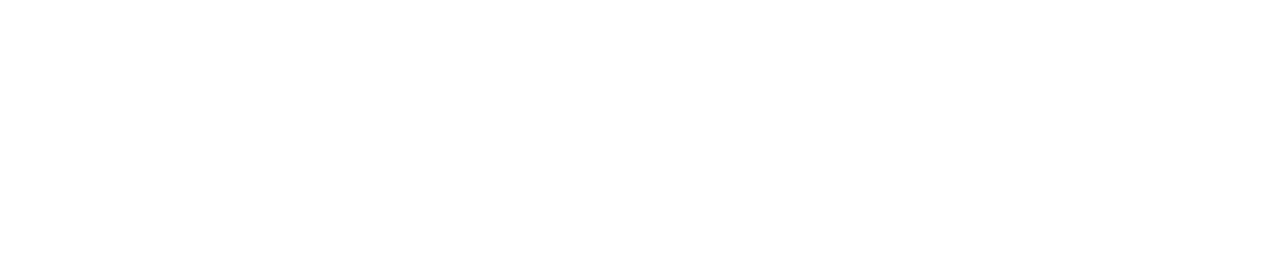
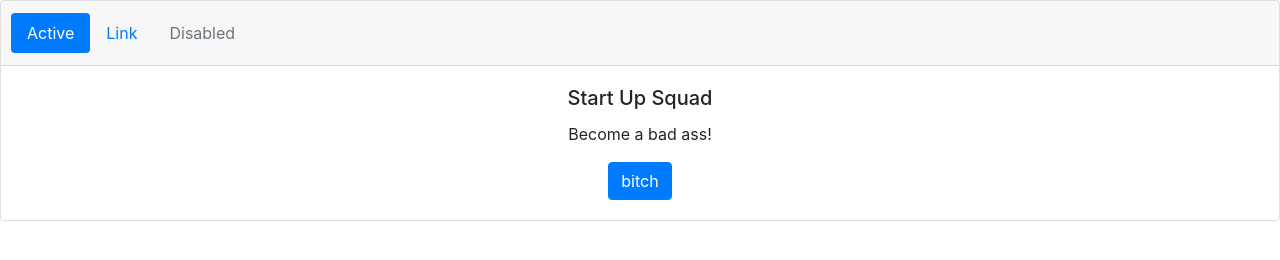
Before and after one commit to malorielara/StartUpSquad, a plain HTML site: page index.html in a window 1280 px wide. Drawn offline with nearby package versions, Linux system fonts and the light colour scheme.

Commit message:
header added

```diff
--- a/index.html
+++ b/index.html
@@ -1,10 +1,31 @@
 <!Doctype html>
+<!-- home page -->
 <html>
 <!-- bootstrap stylesheet ref -->
-    <link rel="stylesheet" href="https://stackpath.bootstrapcdn.com/bootstrap/4.3.1/css/bootstrap.min.css" integrity="sha384-ggOyR0iXCbMQv3Xipma34MD+dH/1fQ784/j6cY/iJTQUOhcWr7x9JvoRxT2MZw1T" crossorigin="anonymous">
+<link rel="stylesheet" href="https://stackpath.bootstrapcdn.com/bootstrap/4.3.1/css/bootstrap.min.css" integrity="sha384-ggOyR0iXCbMQv3Xipma34MD+dH/1fQ784/j6cY/iJTQUOhcWr7x9JvoRxT2MZw1T"
+    crossorigin="anonymous">
 
 <header>
-
+    <div class="card text-center">
+        <div class="card-header">
+            <ul class="nav nav-pills card-header-pills">
+                <li class="nav-item">
+                    <a class="nav-link active" href="#">Active</a>
+                </li>
+                <li class="nav-item">
+                    <a class="nav-link" href="#">Link</a>
+                </li>
+                <li class="nav-item">
+                    <a class="nav-link disabled" href="#" tabindex="-1" aria-disabled="true">Disabled</a>
+                </li>
+            </ul>
+        </div>
+        <div class="card-body">
+            <h5 class="card-title">Start Up Squad</h5>
+            <p class="card-text">Become a bad ass!</p>
+            <a href="#" class="btn btn-primary">bitch</a>
+        </div>
+    </div>
 </header>
 
 <body>
@@ -14,4 +35,5 @@
 <footer>
 
 </footer>
+
 </html>
```
Also changed, not shown: style.css (added). Lines whose indentation alone changed are shown as unchanged.
